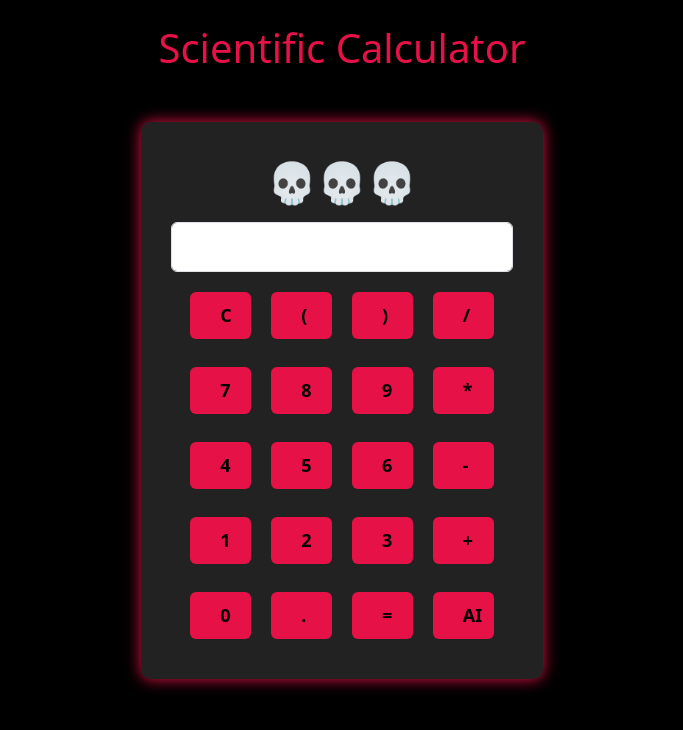
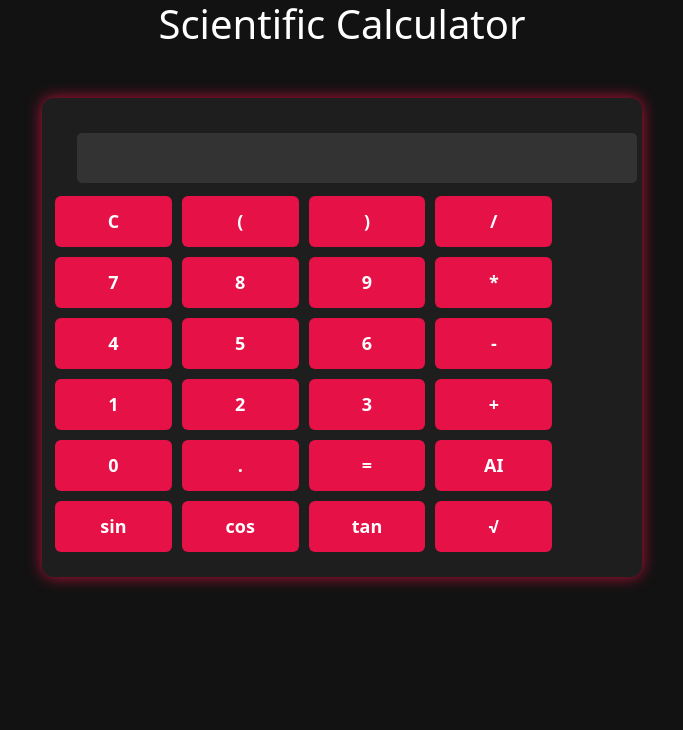
Before and after one commit to SnoopyJacks/Scientfic-Calculator--CodSoft, a plain HTML site: page index.html in a window 1280 px wide. Shown: the whole page, without its empty margins (298-981 px from the left). Drawn offline with nearby package versions, Linux system fonts and the light colour scheme.

Commit message:
added sin cos tan

```diff
--- a/index.html
+++ b/index.html
@@ -4,95 +4,89 @@
     <meta charset="UTF-8">
     <meta name="viewport" content="width=device-width, initial-scale=1.0">
     <link rel="stylesheet" href="https://cdn.jsdelivr.net/npm/bootstrap@5.3.0/dist/css/bootstrap.min.css">
-    <script src="https://kit.fontawesome.com/YOUR-FONT-AWESOME-KEY.js" crossorigin="anonymous"></script>
     <title>Scientific Calculator</title>
 <style>
     body {
-        background-color: black;
+        background-color: #121212;
         color: white;
         text-align: center;
     }
-    h1 {
-        color: rgb(230, 17, 70);
 
-    }
-    .container {
-        max-width: fit-content;
-    }
     .calculator {
         max-width: 600px;
         margin: 50px auto;
-        padding: 30px;
-        border-radius: 10px;
-        background: #222;
-        box-shadow: 0 0 15px rgb(230, 17, 70);
+        padding: 20px;
+        border-radius: 12px;
+        background: #1e1e1e;
+        box-shadow: 0 0 15px rgb(230, 17, 70, 0.8);
     }
     .btn {
         background: rgb(230, 17, 70);
-        color: black;
+        color: white;
         font-weight: bold;
         border: none;
-        margin: 10px;
-        padding: 10px 30px;
+        margin: 5px;
+        padding: 12px;
         font-size: 18px;
+        width: 20%;
     }
     .btn:hover {
         background: white;
         color:black;
     }
-    .row {
-        margin-top: 10px;
-        display: flex;
-        justify-content: center;
-    }
-    .skull {
-        font-size: 40px;
-        margin-bottom: 10px;
-    }
     #display {
         height: 50px;
-        font-size: 20px;
-        margin: 0 auto 15px;
+        font-size: 22px;
+        margin: 15px;
         text-align: right;
+        padding: 10px;
+        border-radius: 5px;
+        background: #333;
+        color: white;
+        border:none;
     }
 </style>
 </head>
 <body>
-    <br>
+
    <h1> Scientific Calculator</h1>
-   <div class="container">
         <div class="calculator">
-            <div class="skull">💀💀💀</div>
-            <input type="text" id="display" class="form-control mb-lg-2 text-center">
+            <input type="text" id="display" class="form-control mb-2 read-only">
             <div class="row">
                 <button class="btn col-2" onclick="clearDisplay()">C</button>
                 <button class="btn col-2" onclick="appendToDisplay('(')">(</button>
                 <button class="btn col-2" onclick="appendToDisplay(')')">)</button>
                 <button class="btn col-2" onclick="appendToDisplay('/')">/</button>
             </div>
-            <div class="row mt-2">
+            <div class="row">
                 <button class="btn col-2" onclick="appendToDisplay('7')">7</button>
                 <button class="btn col-2" onclick="appendToDisplay('8')">8</button>
                 <button class="btn col-2" onclick="appendToDisplay('9')">9</button>
                 <button class="btn col-2" onclick="appendToDisplay('*')">*</button>
             </div>
-            <div class="row mt-2">
+            <div class="row">
                 <button class="btn col-2" onclick="appendToDisplay('4')">4</button>
                 <button class="btn col-2" onclick="appendToDisplay('5')">5</button>
                 <button class="btn col-2" onclick="appendToDisplay('6')">6</button>
                 <button class="btn col-2" onclick="appendToDisplay('-')">-</button>
             </div>
-            <div class="row mt-2">
+            <div class="row">
                 <button class="btn col-2" onclick="appendToDisplay('1')">1</button>
                 <button class="btn col-2" onclick="appendToDisplay('2')">2</button>
                 <button class="btn col-2" onclick="appendToDisplay('3')">3</button>
                 <button class="btn col-2" onclick="appendToDisplay('+')">+</button>
             </div>
-            <div class="row mt-2">
+            <div class="row">
                 <button class="btn col-2" onclick="appendToDisplay('0')">0</button>
                 <button class="btn col-2" onclick="appendToDisplay('.')">.</button>
                 <button class="btn col-2" onclick="calculate()">=</button>
                 <button class="btn col-2" onclick="useAI()">AI</button>
+            </div>
+            <div class="row">
+                <button class="btn col-2" onclick="appendToDisplay('sin(')">sin</button>
+                <button class="btn col-2" onclick="appendToDisplay('cos(')">cos</button>
+                <button class="btn col-2" onclick="appendToDisplay('tan(')">tan</button>
+                <button class="btn col-2" onclick="appendToDisplay('sqrt(')">√</button>
             </div>
         </div>
    </div>
```
